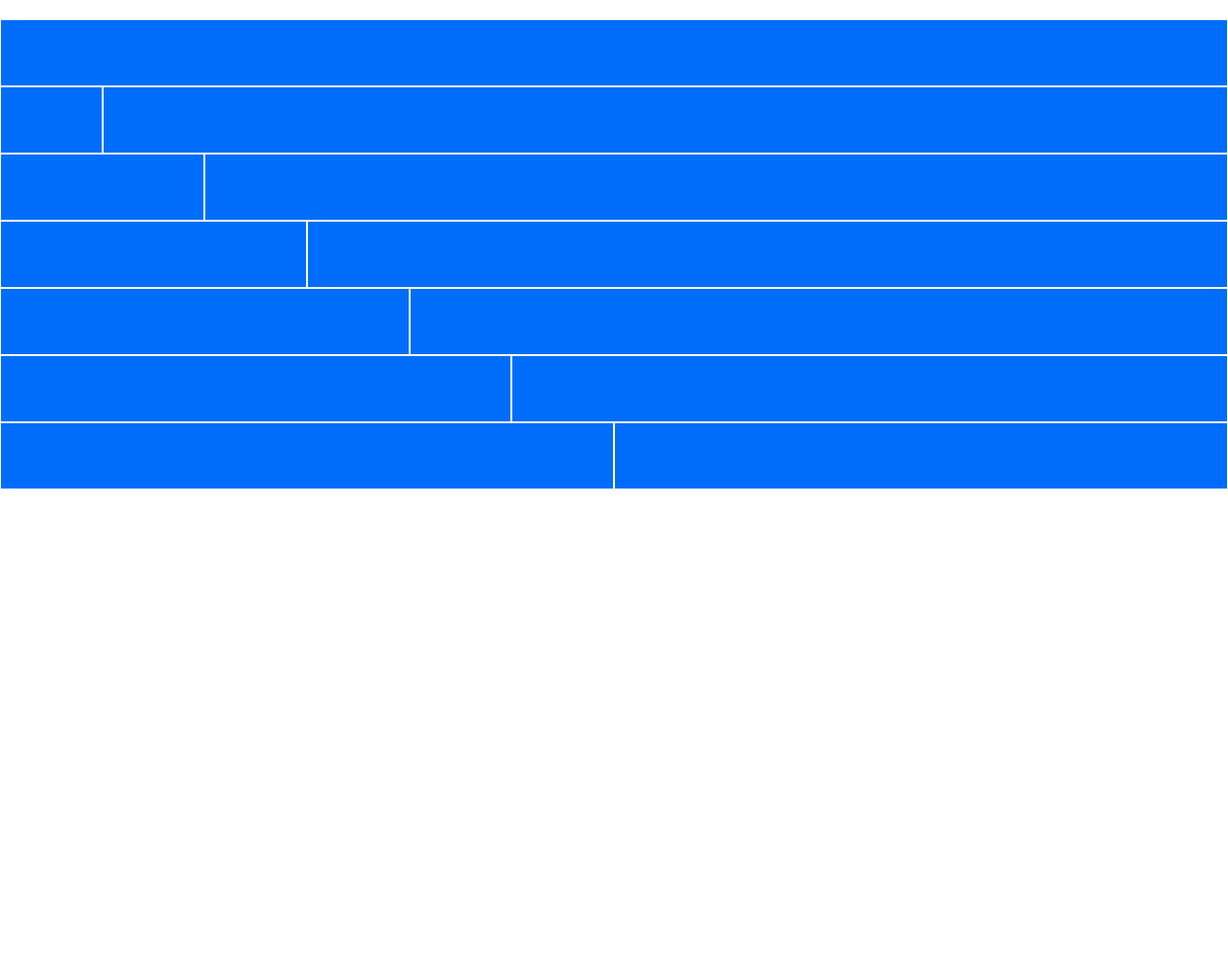
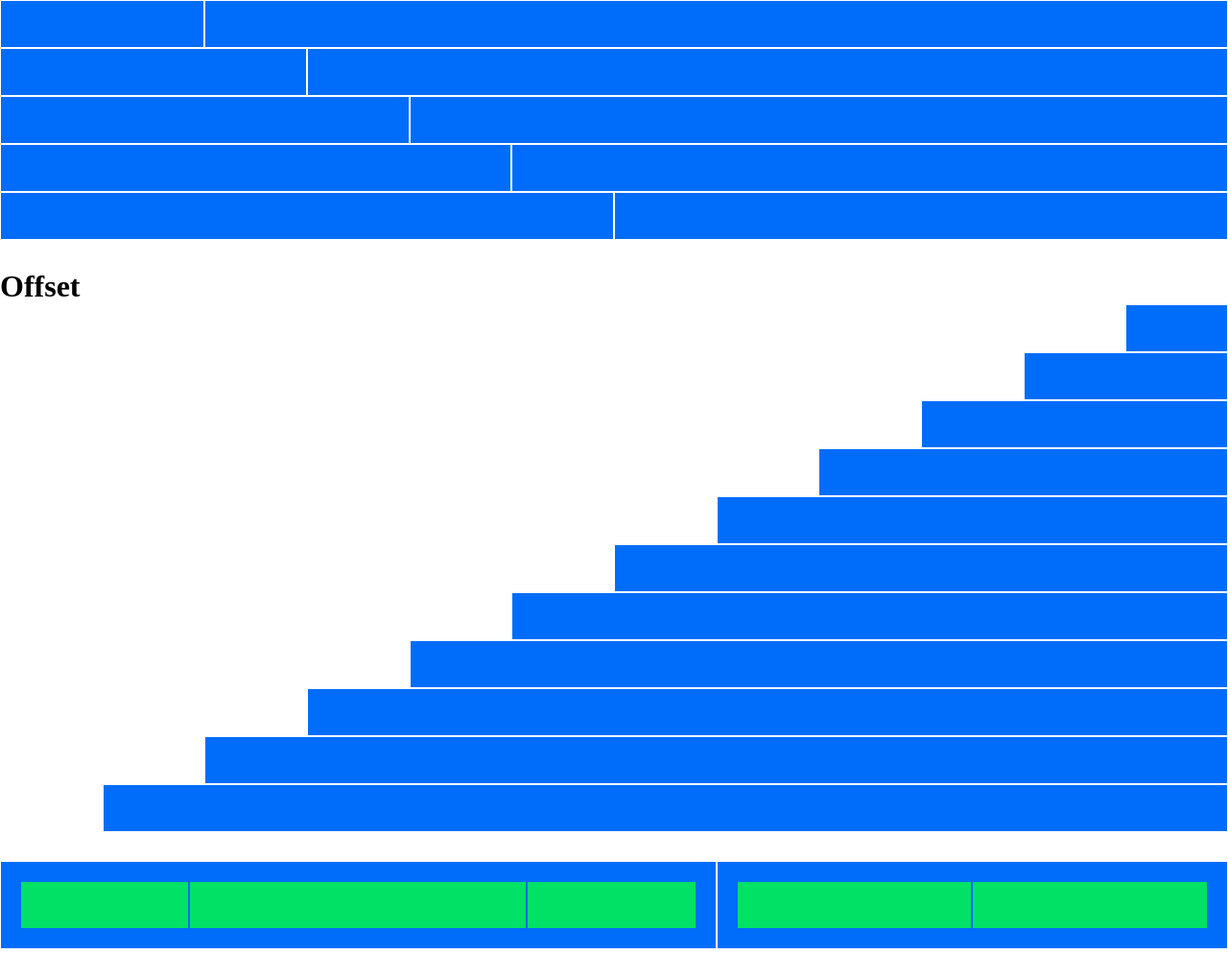
Before and after one commit to GiuseppeCassone/html-css-12bool, a plain HTML site: page index.html in a window 1280 px wide. Shown: the part 509-1528 px from the top of the page at 96% size. Before the commit the page ends 1049 px from the top, so only its background shows below. Drawn offline with Linux system fonts and the light colour scheme.

Commit message:
realizzato blocco offset e nested

```diff
--- a/css/style.css
+++ b/css/style.css
@@ -4,7 +4,7 @@
 /* DIMENSIONE CONTAINER */
 
 [class*="col-"]{
-    min-height: 70px;
+    min-height: 50px;
 }
 
 
--- a/index.html
+++ b/index.html
@@ -116,6 +116,78 @@
         </div>
 
         <!-- OFFSET -->
+        <h1>Offset</h1>
+
+        <!-- PRIMA RIGA OFFSET -->
+        <div class="row">
+            <div class="col-1 offset-11 bg-blue"></div>
+        </div>
+
+         <!-- SECONDA RIGA OFFSET -->
+         <div class="row">
+            <div class="col-2 offset-10 bg-blue"></div>
+        </div>
+
+         <!-- TERZA RIGA OFFSET -->
+         <div class="row">
+            <div class="col-3 offset-9 bg-blue"></div>
+        </div>
+
+         <!-- QUARTA RIGA OFFSET -->
+         <div class="row">
+            <div class="col-4 offset-8 bg-blue"></div>
+        </div>
+
+         <!-- QUINTA RIGA OFFSET -->
+         <div class="row">
+            <div class="col-5 offset-7 bg-blue"></div>
+        </div>
+
+         <!-- SESTA RIGA OFFSET -->
+         <div class="row">
+            <div class="col-6 offset-6 bg-blue"></div>
+        </div>
+
+         <!-- SETTIMA RIGA OFFSET -->
+         <div class="row">
+            <div class="col-7 offset-5 bg-blue"></div>
+        </div>
+
+         <!-- OTTAVA RIGA OFFSET -->
+         <div class="row">
+            <div class="col-8 offset-4 bg-blue"></div>
+        </div>
+
+         <!-- NONA RIGA OFFSET -->
+         <div class="row">
+            <div class="col-9 offset-3 bg-blue"></div>
+        </div>
+
+         <!-- DECIMA RIGA OFFSET -->
+         <div class="row">
+            <div class="col-10 offset-2 bg-blue"></div>
+        </div>
+
+         <!-- UNDICESIMA RIGA OFFSET -->
+         <div class="row mg-b30">
+            <div class="col-11 offset-1 bg-blue"></div>
+        </div>
+
+        <!-- NESTED -->
+
+        <div class="row mg-b30">
+            <div class="row justify-center align-it-center col-7 bg-blue padd">
+                <div class="col-3 bg-green"></div>
+                <div class="col-6 bg-green"></div>
+                <div class="col-3 bg-green"></div>
+            </div>
+            <div class="row justify-center align-it-center col-5 bg-blue padd">
+                <div class="col-6 bg-green"></div>
+                <div class="col-6 bg-green"></div>
+            </div>
+        </div>
+
+        <!-- ALIGNEMENT -->
     </div>
 
 </body>
```
